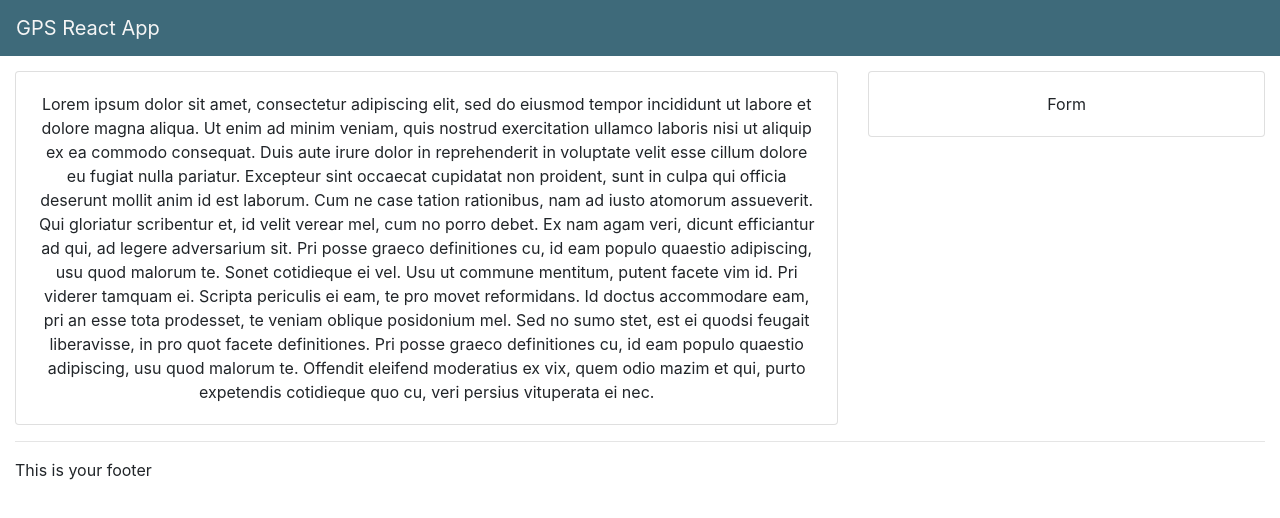
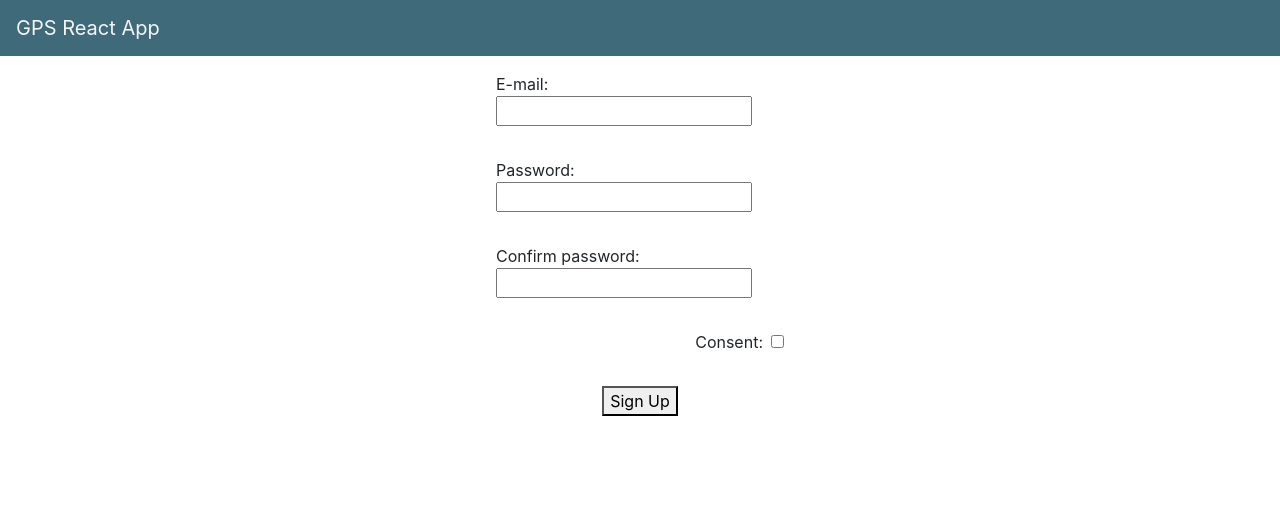
Before and after one commit to elmather89/gps-react-page, a React (Create React App) app: page / in a window 1280 px wide. Shown: the top 518 px of the page. Built offline with nearby package versions, Linux system fonts and the light colour scheme.

Commit message:
couldn't get yup val to work, switched to spected and works now

```diff
--- a/package.json
+++ b/package.json
@@ -10,6 +10,7 @@
     "react-dom": "^16.9.0",
     "react-router-dom": "^5.0.1",
     "react-scripts": "3.1.1",
+    "spected": "^0.7.1",
     "yup": "^0.27.0"
   },
   "scripts": {
--- a/src/App.js
+++ b/src/App.js
@@ -1,19 +1,16 @@
 import React from 'react';
 import Nav from './components/Nav';
-import Main from './pages/main';
-import { BrowserRouter as Router, Route, Switch } from "react-router-dom";
-import logo from './logo.svg';
+import Form from './components/Formik/SignUpForm';
+// import Main from './pages/main';
+// import { BrowserRouter as Router, Route, Switch } from "react-router-dom";
+// import logo from './logo.svg';
 import './App.css';
 
 function App() {
   return (
     <div className="App">
-      <Router>
-        <Nav />
-        <Switch>
-          <Route exact path="/" component={Main} />
-        </Switch>
-      </Router>
+      <Nav />
+      <Form />
     </div>
   );
 }
--- /dev/null
+++ b/src/components/Formik/SignUpForm.css
@@ -0,0 +1,26 @@
+.form {
+  display: flex;
+  width: 20em;
+  margin: 0 auto;
+  flex-direction: column;
+  align-items: flex-end;
+}
+
+.form-field {
+  margin: 1em;
+}
+
+.form-field-error {
+  margin-right: 1em;
+  font-size: 0.8em;
+  color: red;
+}
+
+label span {
+  margin-right: 0.5em;
+}
+
+button {
+  align-self: center;
+  margin: 1em;
+}
--- a/src/components/Formik/index.js
+++ b/src/components/Formik/SignUpForm.js
@@ -24,6 +24,8 @@ export default function SignUpFormContainer() {
 
 function SignUpForm(props) {
   const { isSubmitting, errors, handleChange, handleSubmit } = props
+
+  console.log(errors);
 
   return (
     <div className="form">
--- /dev/null
+++ b/src/components/Formik/const.js
@@ -0,0 +1 @@
+export const MIN_PASSWORD_LENGTH = 6
--- /dev/null
+++ b/src/components/Formik/getValidationSchema-spected.js
@@ -0,0 +1,33 @@
+import { MIN_PASSWORD_LENGTH } from './const'
+
+export default function getSpectedValidationSchema(values) {
+  return {
+    email: [
+      [value => !isEmpty(value), 'E-mail is required!'],
+      [value => isEmail(value), 'E-mail is not valid!'],
+    ],
+    password: [
+      [value => !isEmpty(value), 'Password is required!'],
+      [
+        value => value.length >= MIN_PASSWORD_LENGTH,
+        `Password has to be longer than ${MIN_PASSWORD_LENGTH} characters!`
+      ],
+    ],
+    passwordConfirmation: [
+      [value => !isEmpty(value), 'Password confirmation is required!'],
+      [value => value === values.password, 'Passwords are not the same!'],
+    ],
+    consent: [
+      [value => value === true, 'You have to agree with our Terms and Conditions!'],
+    ]
+  }
+}
+
+function isEmpty(value) {
+  return !value || !value.trim()
+}
+
+function isEmail(value) {
+  const EMAIL_REGEXP = /([\w\.\-_]+)?\w+@[\w-_]+(\.\w+){1,}/
+  return EMAIL_REGEXP.test(value)
+}
--- /dev/null
+++ b/src/components/Formik/validate-spected.js
@@ -0,0 +1,18 @@
+import spected from 'spected';
+
+export default function validate(getValidationSchema) {
+  return (values) => {
+    const spec = getValidationSchema(values)
+    const validationResult = spected(spec, values)
+    return getErrorsFromValidationResult(validationResult)
+  }
+}
+
+function getErrorsFromValidationResult(validationResult) {
+  const FIRST_ERROR = 0
+  return Object.keys(validationResult).reduce((errors, field) => {
+    return validationResult[field] !== true
+      ? { ...errors, [field]: validationResult[field][FIRST_ERROR] }
+      : errors
+  }, {})
+}
--- a/src/pages/main.js
+++ b/src/pages/main.js
@@ -1,5 +1,6 @@
 import React, { Component } from 'react';
 import Card from '../components/Card';
+import Form from '../components/Formik/SignUpForm';
 import { Col, Row, Container } from "../components/Grid";
 import Footer from '../components/Footer';
 
@@ -9,11 +10,14 @@ class Main extends Component {
             <Container fluid>
                 <Row>
                     <Col size="sm-12 md-8">
-                        <Card>Lorem ipsum dolor sit amet, consectetur adipiscing elit, sed do eiusmod tempor incididunt ut labore et dolore magna aliqua. Ut enim ad minim veniam, quis nostrud exercitation ullamco laboris nisi ut aliquip ex ea commodo consequat. Duis aute irure dolor in reprehenderit in voluptate velit esse cillum dolore eu fugiat nulla pariatur. Excepteur sint occaecat cupidatat non proident, sunt in culpa qui officia deserunt mollit anim id est laborum. Cum ne case tation rationibus, nam ad iusto atomorum assueverit. Qui gloriatur scribentur et, id velit verear mel, cum no porro debet. Ex nam agam veri, dicunt efficiantur ad qui, ad legere adversarium sit. Pri posse graeco definitiones cu, id eam populo quaestio adipiscing, usu quod malorum te. Sonet cotidieque ei vel. Usu ut commune mentitum, putent facete vim id. Pri viderer tamquam ei. Scripta periculis ei eam, te pro movet reformidans. Id doctus accommodare eam, pri an esse tota prodesset, te veniam oblique posidonium mel. Sed no sumo stet, est ei quodsi feugait liberavisse, in pro quot facete definitiones. Pri posse graeco definitiones cu, id eam populo quaestio adipiscing, usu quod malorum te. Offendit eleifend moderatius ex vix, quem odio mazim et qui, purto expetendis cotidieque quo cu, veri persius vituperata ei nec.
-</Card>
+                        <Card>
+
+                        </Card>
                     </Col>
                     <Col size="sm-12 md-4">
-                        <Card>Form</Card>
+                        <Card>
+                            <Form />
+                        </Card>
                     </Col>
                 </Row>
                 <Row>
```
Also changed, not shown: src/components/Formik/getValidationSchema-yup.js (added, +19 -0 lines), src/components/Formik/validate-yup.js (added, +21 -0 lines), 1 other file (tests, documents, lock files or other folders).
